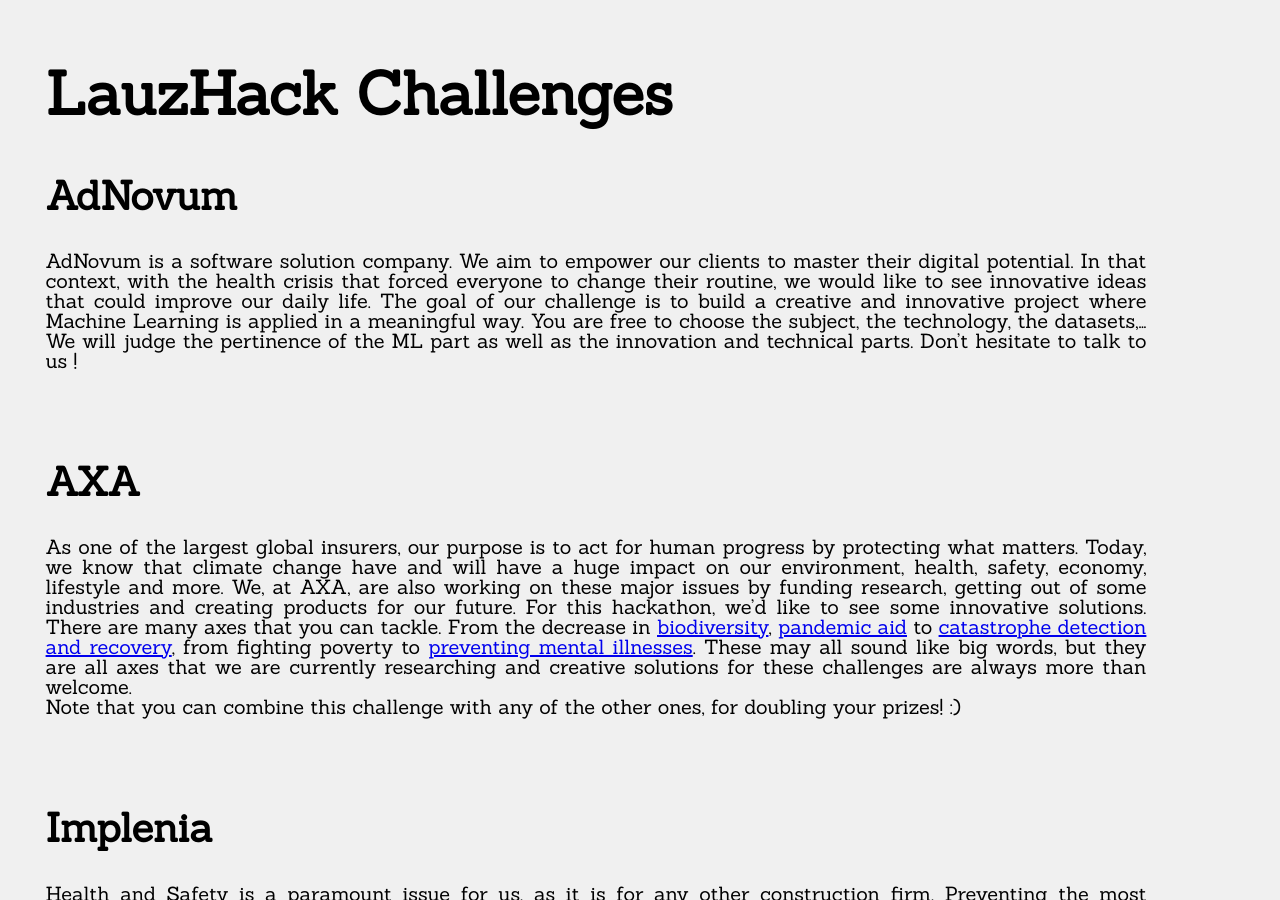
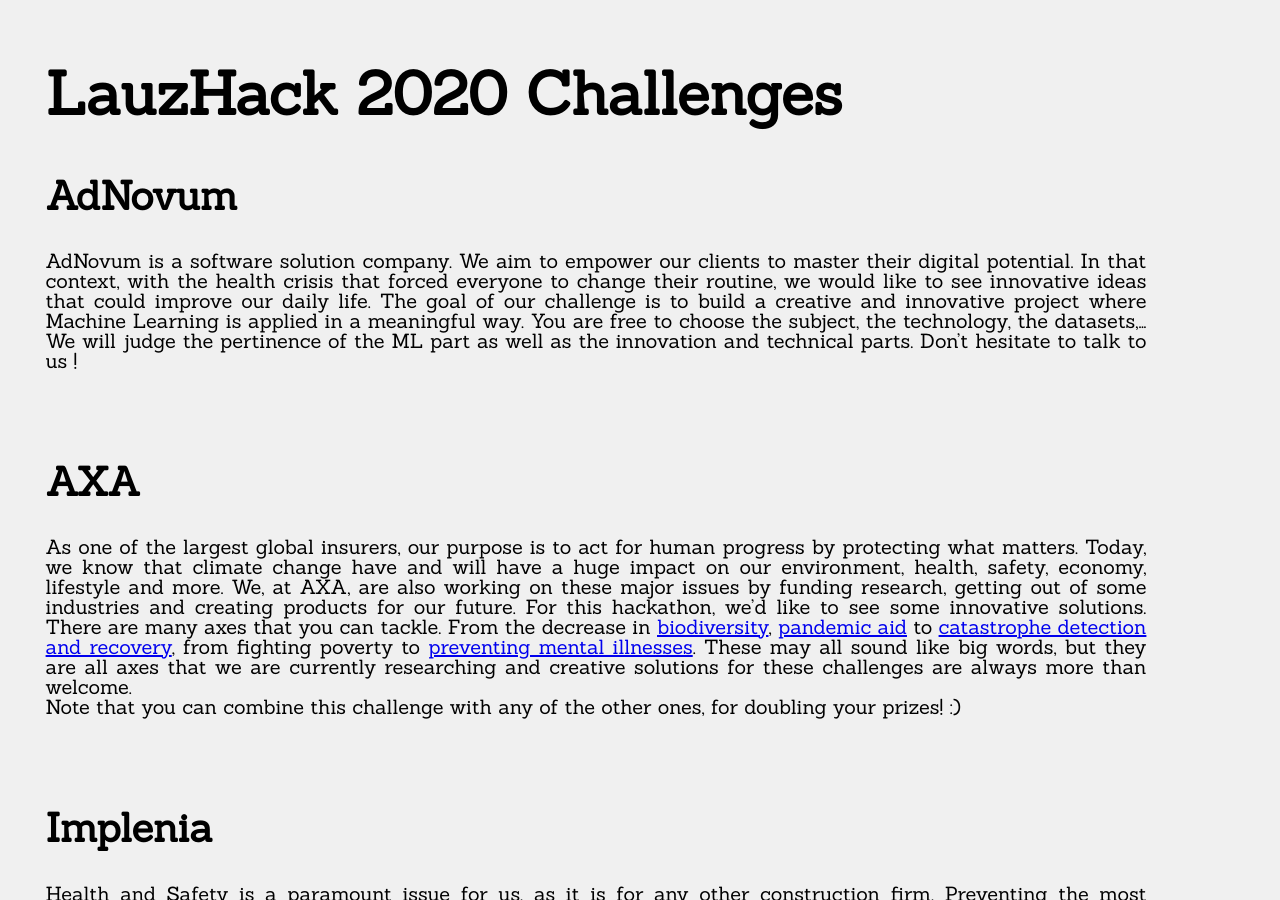
Before and after one commit to LauzHack/LauzHack.github.io, a Jekyll site: the page built from challenges/index.html, in a window 1280 px wide and 900 px high. Built offline with Jekyll 4.4.1, drawn with Linux system fonts in a browser that asks for light colours.

Commit message:
Clarify that the old challenges page is for 2020

```diff
--- a/challenges/index.html
+++ b/challenges/index.html
@@ -1,10 +1,10 @@
 ---
-title: Challenges
+title: 2020 Challenges
 layout: default
 ---
 {% comment %}this page is rather messy but done quickly...{% endcomment %}
 <section style="padding: 1em; text-align: justify; width: 90%">
-  <h1>{{ site.data.info.name }} Challenges</h1>
+  <h1>{{ site.data.info.name }} {{ page.title }}</h1>
   {% for challenge in site.data.challenges %}
     <h2 style="font-size: 2em">{{ challenge.name }}</h2>
     <p>{{ challenge.text | markdownify }}</p>
```
